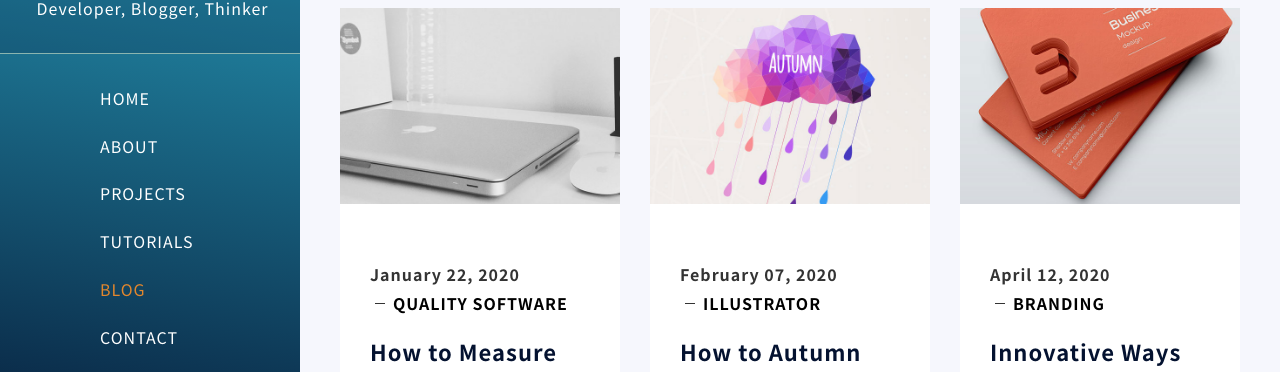
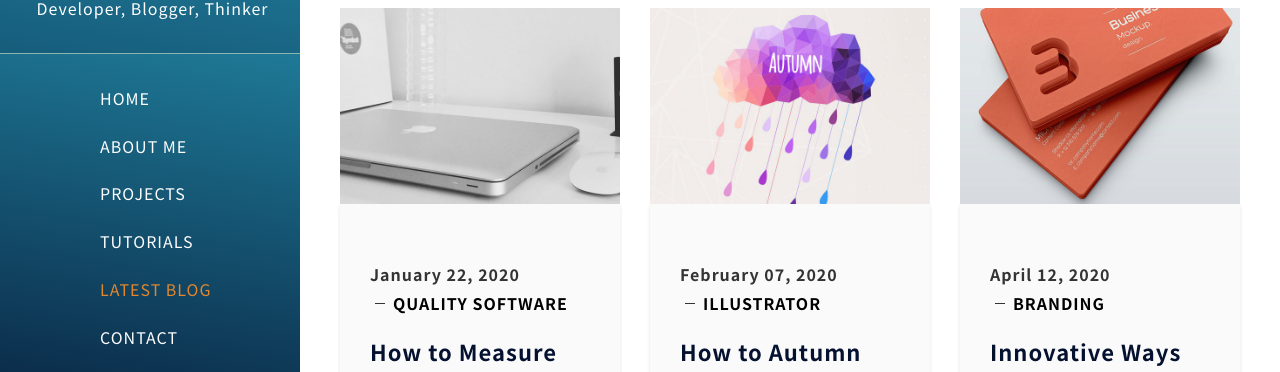
Before and after one commit to mokopotsa00/website-blog, an Angular app: page /blog in a window 1280 px wide. Shown: the part 292-664 px from the top of the page. Built offline with nearby package versions, Linux system fonts and the light colour scheme; what ng-recaptcha, ngx-image-zoom, ngx-swiper-wrapper would draw is missing.

Commit message:
quick fix

```diff
--- a/src/app/app.component.html
+++ b/src/app/app.component.html
@@ -29,10 +29,10 @@
       <div class="mob_menu">
         <ul class="anchor_nav">
           <li routerLinkActive="active" [routerLinkActiveOptions]="{exact: true}" (click)="onMenuToggle()"><a routerLink="/">Home</a></li>
-          <li routerLinkActive="active" (click)="onMenuToggle()"><a routerLink="/about">About</a></li>
+          <li routerLinkActive="active" (click)="onMenuToggle()"><a routerLink="/about">About me</a></li>
           <li routerLinkActive="active" (click)="onMenuToggle()"><a routerLink="/projects">Projects</a></li>
           <li routerLinkActive="active" (click)="onMenuToggle()"><a routerLink="/tutorials">Tutorials</a></li>
-          <li routerLinkActive="active" (click)="onMenuToggle()"><a routerLink="/blog">Blog</a></li>
+          <li routerLinkActive="active" (click)="onMenuToggle()"><a routerLink="/blog">Latest blog</a></li>
           <li routerLinkActive="active" (click)="onMenuToggle()"><a routerLink="/contacts">Contact</a></li>
         </ul>
       </div>
@@ -62,10 +62,10 @@
         <div class="menu_list_wrap">
           <ul class="anchor_nav">
             <li routerLinkActive="active" [routerLinkActiveOptions]="{exact: true}"><a routerLink="/">Home</a></li>
-            <li routerLinkActive="active"><a routerLink="/about">About</a></li>
+            <li routerLinkActive="active"><a routerLink="/about">About me</a></li>
             <li routerLinkActive="active"><a routerLink="/projects">Projects</a></li>
             <li routerLinkActive="active"><a routerLink="/tutorials">Tutorials</a></li>
-            <li routerLinkActive="active"><a routerLink="/blog">Blog</a></li>
+            <li routerLinkActive="active"><a routerLink="/blog">Latest blog</a></li>
             <li routerLinkActive="active"><a routerLink="/contacts">Contact</a></li>
           </ul>
         </div>
--- a/src/app/blog/blog.component.html
+++ b/src/app/blog/blog.component.html
@@ -88,6 +88,7 @@
                             </div>
                         </div>
                     </li>
+
                     <li class="wow fadeInUp" data-wow-duration="1.2s" data-wow-delay="0.4s">
                         <div class="inner_list">
                             <div class="image_wrap">
--- a/src/styles.scss
+++ b/src/styles.scss
@@ -696,7 +696,7 @@ img.svg{
 	position: relative;
 	display: flex;
 	align-items: center;
-	padding: 0 60px;
+	padding: 0 40px;
 
 	-webkit-box-sizing: border-box; /* Safari/Chrome, other WebKit */
 	   -moz-box-sizing: border-box; /* Firefox, other Gecko */
@@ -1177,7 +1177,8 @@ img.svg{
 	list-style-type: none;
 }
 .tm_list_wrap > ul.total > li{
-	margin: 0px 0px 30px 0px;
+	margin: 0;
+	margin-bottom: 30px;
 	float: left;
 	width: 33.3333%;
 	padding-left: 30px;
@@ -1204,8 +1205,8 @@ img.svg{
 	clear: both;
 	float: left;
 	// padding-bottom: 50px;
-	background-color: #f6f7fd;
-	margin-bottom: 100px;
+	// background-color: #f6f7fd;
+	margin-bottom: 30px;
 
 	-webkit-box-sizing: border-box; /* Safari/Chrome, other WebKit */
 	   -moz-box-sizing: border-box; /* Firefox, other Gecko */
@@ -1223,7 +1224,12 @@ img.svg{
 	background-color: #fff;
 	border-radius: 3px;
 }
-.tm_news_wrap .definitions_wrap{padding: 40px 30px 47px 30px;}
+.tm_news_wrap .definitions_wrap{
+	padding: 40px 30px 47px 30px;
+	background: rgba(7, 23, 55, 0.02);
+	// box-shadow: 0px 0px 1px rgba(7, 23, 55, 0.2);
+	box-shadow: 0px 1px 4px -1px rgba(7, 23, 55, 0.2);
+}
 .tm_news_wrap .image_wrap{position: relative;}
 .tm_news_wrap .image_wrap .big{display: none;}
 .tm_news_wrap .image_wrap .small{display: block;}
@@ -1520,7 +1526,7 @@ img.svg{
 	height: auto;
 	clear: both;
 	float: left;
-	padding: 0 60px;
+	padding: 0 40px;
 	background-color: #fff;
 
 	-webkit-box-sizing: border-box; /* Safari/Chrome, other WebKit */
@@ -2700,6 +2706,9 @@ tbody{
 .mat-form-field.mat-focused .mat-form-field-ripple {
     background-color: #E3872D;
 }
+.mat-input-element {
+    caret-color: #E3872D;
+}
 .tm_response_wrap{
     max-width: 100%;
     min-width: 100%;
@@ -2738,7 +2747,7 @@ table.mat-table {
   }
   .mat-icon-button .mat-paginator-icon {
     width: 30px;
-	height: 30px;
+	height: 28px;
 	&:hover{
 		color: #E3872D;
 	}
```
